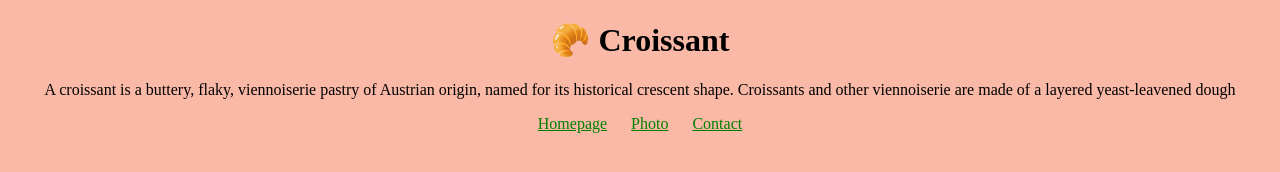
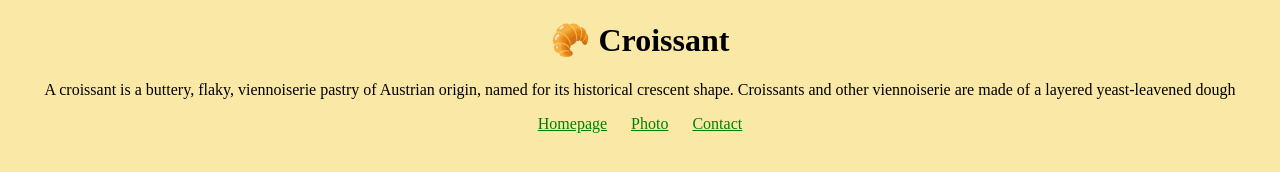
Before and after one commit to franciscaserrao/Croissant, a plain HTML site: page index.html in a window 1280 px wide. Drawn offline with Linux system fonts and the light colour scheme.

Commit message:
Updated background color

```diff
--- a/style.css
+++ b/style.css
@@ -1,5 +1,5 @@
 body {
-  background-color: #f9b9a6;
+  background-color: #f9e8a6;
   text-align: center;
 }
 
```
